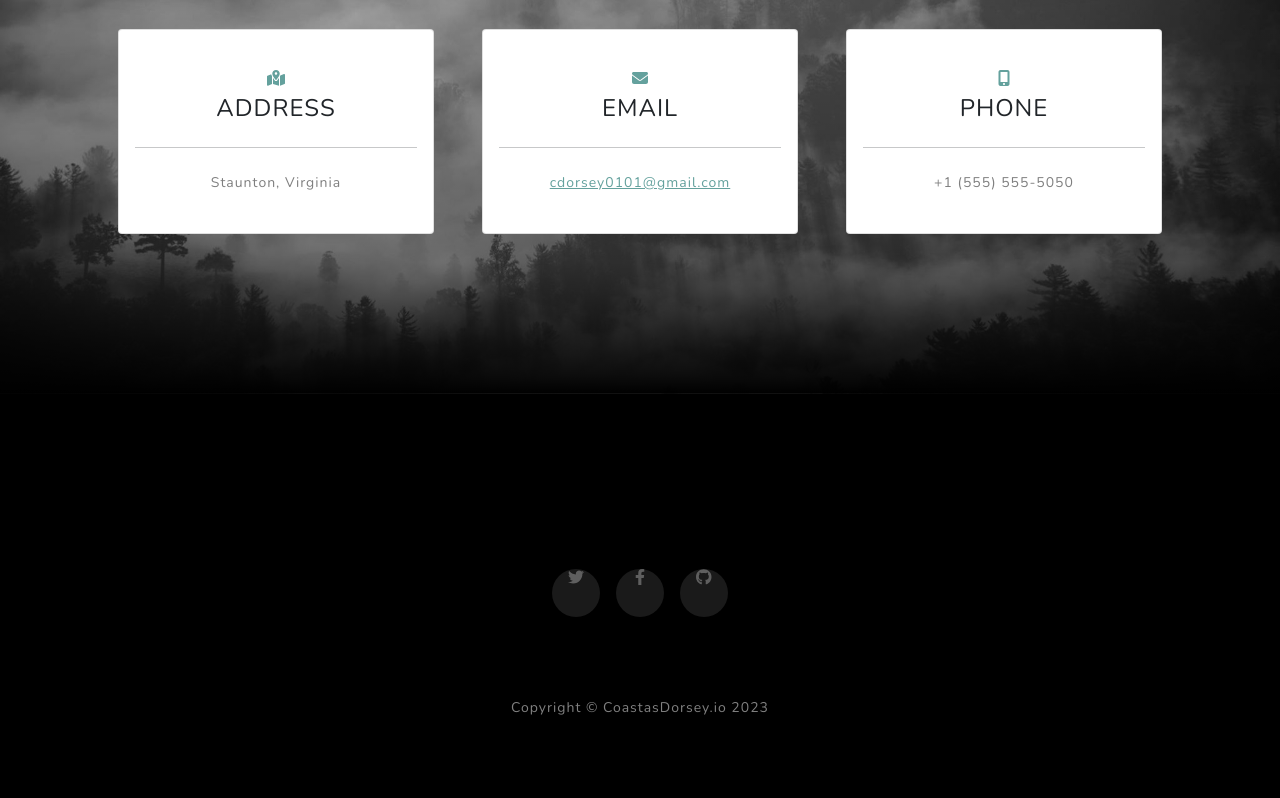
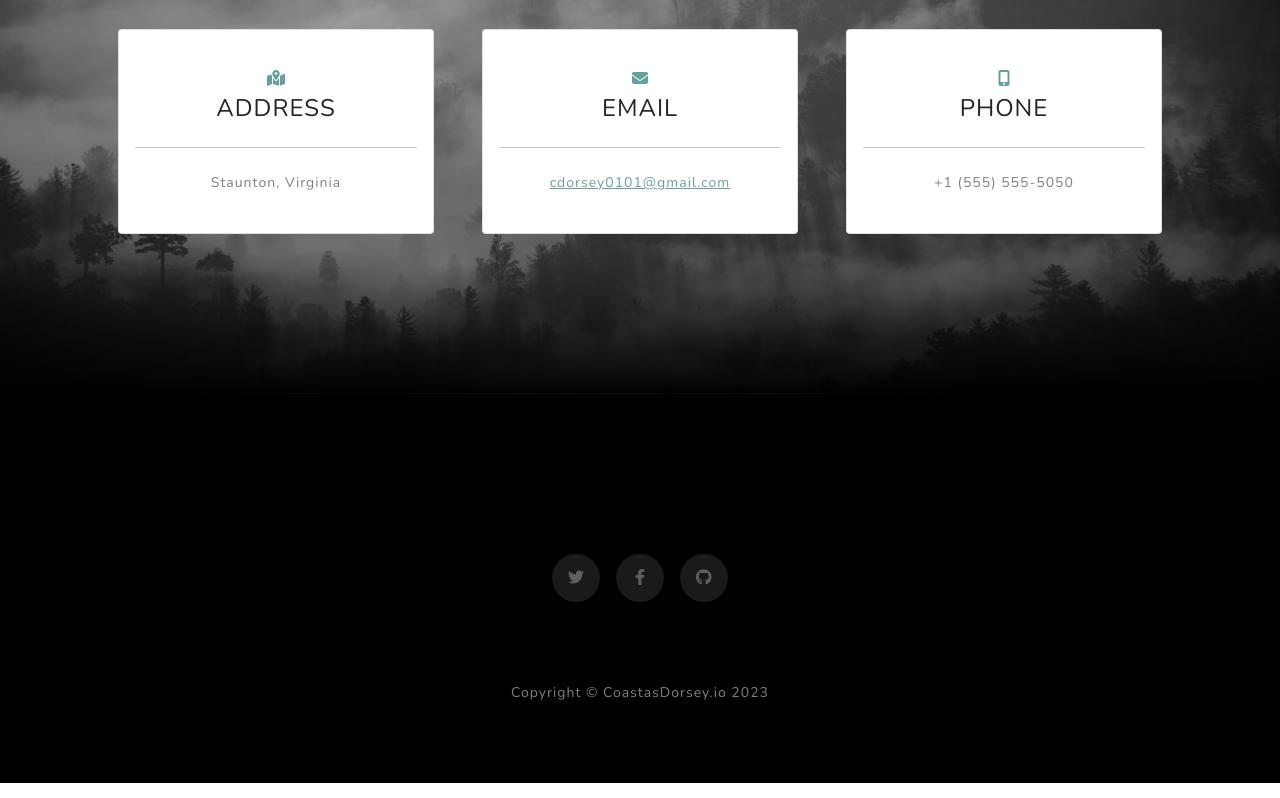
Before and after one commit to cdorsey01/CoastasDorsey.io, a plain HTML site: page index.html in a window 1280 px wide. Shown: the part 3101-3899 px from the top of the page. Drawn offline with nearby package versions, Linux system fonts and the light colour scheme.

Commit message:
Update index.html

```diff
--- a/index.html
+++ b/index.html
@@ -145,9 +145,9 @@
             <div class="container px-4 px-lg-5">
                 <div class="row gx-4 gx-lg-5">
                     <div class="social d-flex justify-content-center">
-                        <a class="mx-2" style="margin-top: 15px;" href="https://twitter.com/" target="_blank"><i class="fab fa-twitter"></i></a>
-                        <a class="mx-2" style="margin-top: 15px;" href="https://www.facebook.com/coastas.dorsey" target="_blank"><i class="fab fa-facebook-f"></i></a>
-                        <a class="mx-2" style="margin-top: 15px;" href="https://github.com/cdorsey01" target="_blank"><i class="fab fa-github"></i></a>
+                        <a class="mx-2" href="https://twitter.com/" target="_blank"><i style="margin-top: 15px;" class="fab fa-twitter"></i></a>
+                        <a class="mx-2" href="https://www.facebook.com/coastas.dorsey" target="_blank"><i style="margin-top: 15px;" class="fab fa-facebook-f"></i></a>
+                        <a class="mx-2" href="https://github.com/cdorsey01" target="_blank"><i style="margin-top: 15px;" class="fab fa-github"></i></a>
                     </div>
                 </div>
             </div>
```
